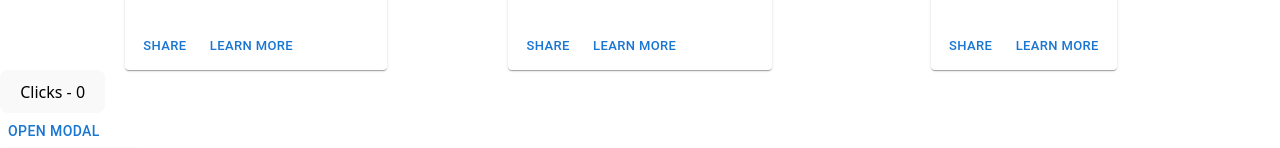
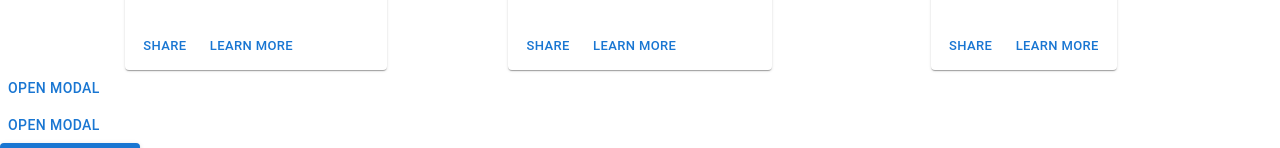
Before and after one commit to Snap-Engineering-Academy-2025/sea-chanho-react-example, a React (Vite) app: page / in a window 1280 px wide. Shown: the part 357-505 px from the top of the page. Built offline with nearby package versions, Linux system fonts and the light colour scheme.

Commit message:
saved ClickCounter

```diff
--- a/src/ClickButton.jsx
+++ b/src/ClickButton.jsx
@@ -1,16 +1,44 @@
-import { useState } from "react";
+import * as React from 'react';
+import Box from '@mui/material/Box';
+import Button from '@mui/material/Button';
+import Typography from '@mui/material/Typography';
+import Modal from '@mui/material/Modal';
 
-export default function ClickButton() {
-  const [counter, setCounter] = useState(0);
+const style = {
+  position: 'absolute',
+  top: '50%',
+  left: '50%',
+  transform: 'translate(-50%, -50%)',
+  width: 400,
+  bgcolor: 'background.paper',
+  border: '2px solid #000',
+  boxShadow: 24,
+  p: 4,
+};
 
-  function handleClick() {
-    setCounter(counter + 1);
-    // alert("Clicked! Counter: " + count);
-  }
+export default function BasicModal() {
+  const [open, setOpen] = React.useState(false);
+  const handleOpen = () => setOpen(true);
+  const handleClose = () => setOpen(false);
 
   return (
-    <button onClick={handleClick}>
-      Clicks - {counter}
-    </button>
+    <div>
+      <Button onClick={handleOpen}>Open modal</Button>
+      <Modal
+        open={open}
+        onClose={handleClose}
+        aria-labelledby="modal-modal-title"
+        aria-describedby="modal-modal-description"
+      >
+        <Box sx={style}>
+          <Typography id="modal-modal-title" variant="h6" component="h2">
+            Text in a modal
+          </Typography>
+          <Typography id="modal-modal-description" sx={{ mt: 2 }}>
+            Duis mollis, est non commodo luctus, nisi erat porttitor ligula.
+          </Typography>
+        </Box>
+      </Modal>
+    </div>
   );
 }
```
